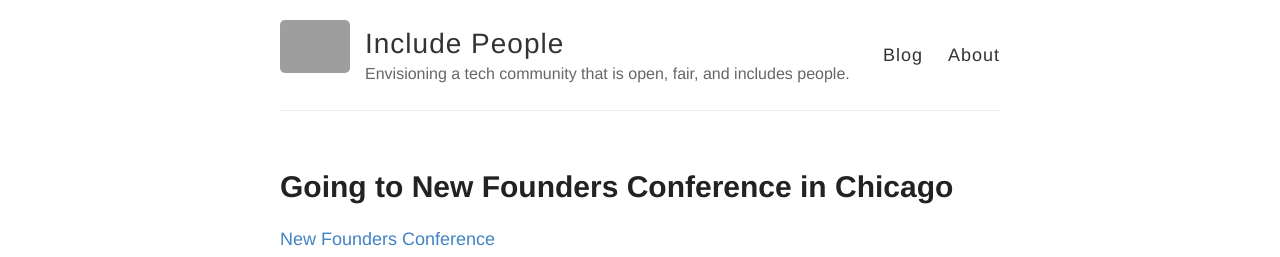
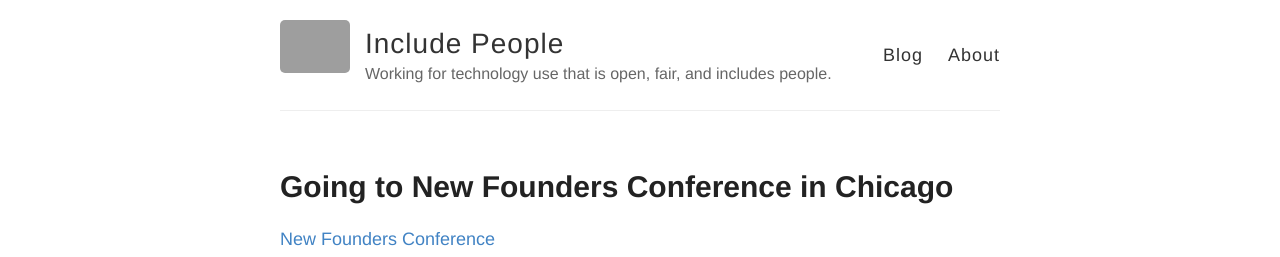
Before and after one commit to includepeople/includepeople.github.io, a Jekyll site: the page built from index.html, in a window 1280 px wide. Shown: the top 257 px of the page. Built offline with Jekyll 4.4.1, drawn with Linux system fonts in a browser that asks for light colours; grey boxes are pictures that could not be loaded.

Commit message:
Update _config.yml

```diff
--- a/_config.yml
+++ b/_config.yml
@@ -2,7 +2,7 @@
 name: Include People
 
 # Short bio or description (displayed in the header)
-description: Envisioning a tech community that is open, fair, and includes people.
+description: Working for technology use that is open, fair, and includes people.
 
 # URL of your avatar or profile pic (you could use your GitHub profile pic)
 avatar: https://raw.githubusercontent.com/barryclark/jekyll-now/master/images/jekyll-logo.png
```
